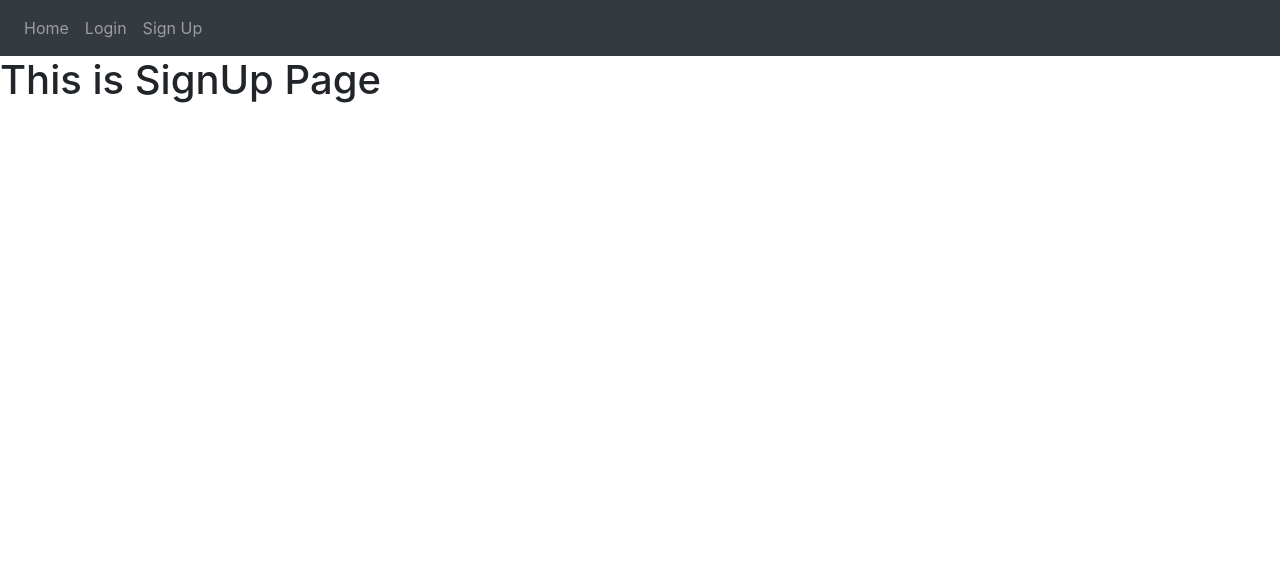
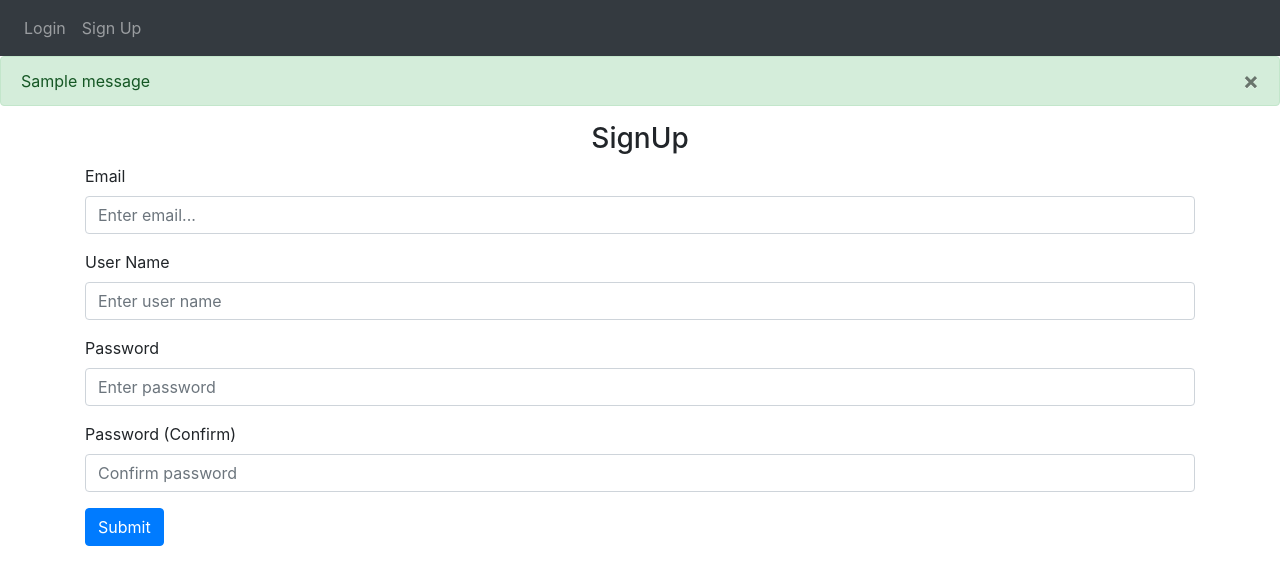
Before and after one commit to ThanhLa1802/web_framework, a Flask app: page /signup in a window 1280 px wide. Shown: the top 585 px of the page. Run offline with Flask 2, Linux system fonts and the light colour scheme; tables that the repository leaves empty hold one stand-in row (values such as "Sample post"); one stand-in notice (Sample message) is shown; parts of the project's set-up code (start-up, migrations or seed data) failed here and were passed over; some libraries are stand-ins or nearby versions.

Commit message:
add new code

```diff
--- /dev/null
+++ b/FLASK_PROJECT/Todolist_Tutorial/todolist/static/index.js
@@ -0,0 +1,9 @@
+const deleteNote = (noteId) => {
+    console.log(noteId)
+    fetch("/delete-note", {
+        method: "POST",
+        body: JSON.stringify({note_id: noteId}),
+    }).then( (response) => {
+    window.location.href = "/";
+    })
+}
--- a/FLASK_PROJECT/Todolist_Tutorial/todolist/templates/base.html
+++ b/FLASK_PROJECT/Todolist_Tutorial/todolist/templates/base.html
@@ -8,6 +8,7 @@
         integrity="sha384-Vkoo8x4CGsO3+Hhxv8T/Q5PaXtkKtu6ug5TOeNV6gBiFeWPGFN9MuhOf23Q9Ifjh" crossorigin="anonymous" />
     <link rel="stylesheet" href="https://stackpath.bootstrapcdn.com/font-awesome/4.7.0/css/font-awesome.min.css"
         crossorigin="anonymous" />
+    <link rel="stylesheet" href="{{ url_for('static', filename='style.css') }}">
     <title>{% block title %} {% endblock %} </title>
 </head>
 <body>
@@ -17,13 +18,38 @@
         </button>
         <div class="collapse navbar-collapse" id="navbar">
             <div class="navbar-nav">
-                <a class="nav-item nav-link" id="login" href="/home">Home</a>
-                <a class="nav-item nav-link" id="login" href="/login">Login</a>
-                <a class="nav-item nav-link" id="signUp" href="/signup">Sign Up</a>
+                {% if user.is_authenticated %}
+                    <a class="nav-item nav-link" id="home" href="/home">Home</a>
+                    <a class="nav-item nav-link" id="logout" href="/logout">Logout</a>
+                {% else %}
+                    <a class="nav-item nav-link" id="login" href="/login">Login</a>
+                    <a class="nav-item nav-link" id="signUp" href="/signup">Sign Up</a>
+                {% endif %}
             </div>
         </div>
     </nav>
-    <div>
+    {% with messages = get_flashed_messages(with_categories=true) %}
+        {% if messages %}
+            {% for cat, mess in messages %}
+                {% if cat == "error" %}
+                <div class="alert alert-danger alter-dismissable fade show" role="alert">
+                    {{ mess }}
+                    <button type="button" class="close" data-dismiss="alert">
+                        <span aria-hidden="true">&times;</span>
+                    </button>
+                </div>
+                {% else %}
+                <div class="alert alert-success alter-dismissable fade show" role="alert">
+                    {{ mess }}
+                    <button type="button" class="close" data-dismiss="alert">
+                        <span aria-hidden="true">&times;</span>
+                    </button>
+                </div>
+                {% endif %}
+            {% endfor %}
+        {% endif %}
+    {% endwith %}
+    <div class = "container">
         {% block content %}
         {% endblock %}
     </div>
@@ -37,5 +63,6 @@
     <script src="https://maxcdn.bootstrapcdn.com/bootstrap/4.0.0/js/bootstrap.min.js"
         integrity="sha384-JZR6Spejh4U02d8jOt6vLEHfe/JQGiRRSQQxSfFWpi1MquVdAyjUar5+76PVCmYl"
         crossorigin="anonymous"></script>
+    <script type="text/javascript" src="{{ url_for('static', filename='index.js') }}"></script>
 </body>
 </html>
--- a/FLASK_PROJECT/Todolist_Tutorial/todolist/templates/signup.html
+++ b/FLASK_PROJECT/Todolist_Tutorial/todolist/templates/signup.html
@@ -3,5 +3,25 @@
 {% block title %} Signup {% endblock %}
 
 {% block content %}
-<h1> This is SignUp Page</h1>
+<form method="POST">
+    <h3 align = "center"> SignUp</h3>
+    <div class = "form-group">
+        <label for ="email">Email</label>
+        <input type = "email" class="form-control" id = "email" name = "email" placeholder="Enter email..." />
+    </div>
+    <div class="form-group">
+        <label for="user_name">User Name</label>
+        <input type="text" class="form-control" id="email" name="user_name" placeholder="Enter user name" />
+    </div>
+    <div class="form-group">
+        <label for="password">Password</label>
+        <input type="password" class="form-control" id="password" name="password" placeholder="Enter password" />
+    </div>
+    <div class="form-group">
+        <label for="confirm_password">Password (Confirm)</label>
+        <input type="password" class="form-control" id="confirm_password" name="confirm_password"
+            placeholder="Confirm password" />
+    </div>
+    <button type="submit" class = "btn btn-primary">Submit</button>
+</form>
 {% endblock %}
--- a/FLASK_PROJECT/Todolist_Tutorial/todolist/user.py
+++ b/FLASK_PROJECT/Todolist_Tutorial/todolist/user.py
@@ -1,19 +1,73 @@
+from math import e
 from re import template
-from flask import Blueprint, render_template
+from flask import Blueprint, render_template, request, flash, session
+from flask.helpers import url_for
+from sqlalchemy.sql.expression import false
+from werkzeug.utils import redirect
+from flask_login import login_user, login_required, logout_user, current_user
+from werkzeug.security import check_password_hash, generate_password_hash
+from datetime import timedelta
+from todolist import views
+from .models import User, Note
+
+from . import db
 
 user = Blueprint("user", __name__)
 
 
-@user.route("/login")
+@user.route("/login", methods=["GET", "POST"])
 def login():
-    return render_template("login.html")
+    if request.method == "POST":
+        email = request.form.get("email")
+        password = request.form.get("password")
+        user = User.query.filter_by(email=email).first()
+        if user:
+            if check_password_hash(user.password, password):
+                session.permanent = True
+                login_user(user, remember=True)
+                flash("Logged in success!", category="success")
+                return redirect(url_for("views.home"))
+            else:
+                flash("Wrong password, please check again!", category="error")
+        else:
+            flash("User doesn't exist!", category="error")
+    return render_template("login.html", user=current_user)
 
 
-@user.route("/signup")
+@user.route("/signup", methods=["GET", "POST"])
 def signup():
-    return render_template("signup.html")
+    if request.method == "POST":
+        email = request.form.get("email")
+        user_name = request.form.get("user_name")
+        password = request.form.get("password")
+        confirm_password = request.form.get("confirm_password")
+
+        user = User.query.filter_by(email=email).first()
+        # validate user
+        if user:
+            flash("User existed!", category="error")
+        elif len(email) < 4:
+            flash("Email must be greater than 3 characters.", category="error")
+        elif len(password) < 7:
+            flash("Email must be greater than 7 characters.", category="error")
+        elif password != confirm_password:
+            flash("Password doesn not match!", category="error")
+        else:
+            password = generate_password_hash(password, method="sha256")
+            new_user = User(email, password, user_name)
+            try:
+                db.session.add(new_user)
+                db.session.commit()
+                flash("User created!", category="success")
+                login_user(user, remember=True)
+                return redirect(url_for("views.home"))
+            except:
+                "Error when create user!"
+    return render_template("signup.html", user=current_user)
 
 
 @user.route("/logout")
+@login_required
 def logout():
-    return "Logout Page"
+    logout_user()
+    return redirect(url_for("user.login"))
```
Also changed, not shown: FLASK_PROJECT/Todolist_Tutorial/todolist/__init__.py (+30 -2 lines), FLASK_PROJECT/Todolist_Tutorial/todolist/models.py (+25 -0 lines), FLASK_PROJECT/Todolist_Tutorial/todolist/templates/index.html (+20 -1 lines), FLASK_PROJECT/Todolist_Tutorial/todolist/templates/login.html (+12 -1 lines), FLASK_PROJECT/Todolist_Tutorial/todolist/views.py (+33 -3 lines), FLASK_PROJECT/Todolist_Tutorial/todolist/todolist.db (added).
